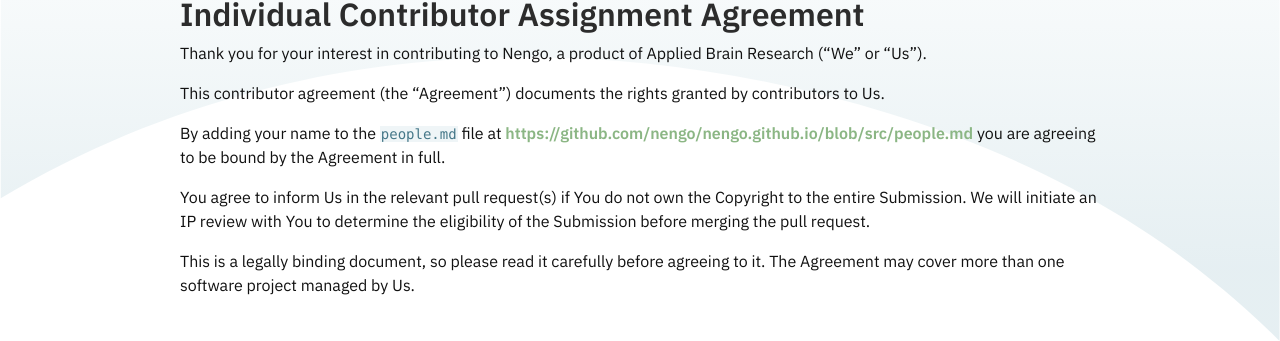
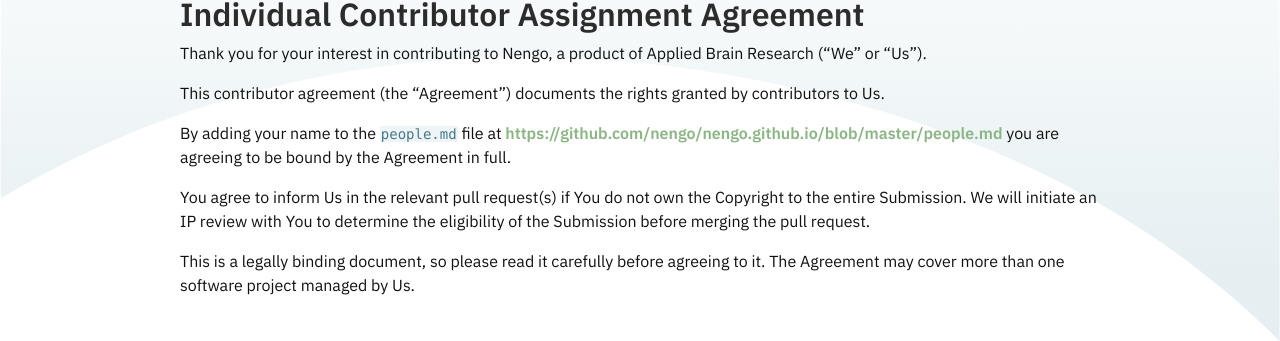
Before and after one commit to nengo/nengo.github.io, a Jekyll site: the page built from caa.md, in a window 1280 px wide and 900 px high, scrolled down 337 px. Shown: the part 137-478 px from the top of the window. Built offline with Jekyll 4.4.1, drawn with Linux system fonts in a browser that asks for light colours; nearby versions of some CDN libraries; some of the changed lines change nothing that is shown.

Commit message:
Fix link to sign CAA

```diff
--- a/caa.md
+++ b/caa.md
@@ -16,7 +16,7 @@
 granted by contributors to Us.
 
 By adding your name to the `people.md` file at
-<https://github.com/nengo/nengo.github.io/blob/src/people.md> you
+<https://github.com/nengo/nengo.github.io/blob/master/people.md> you
 are agreeing to be bound by the Agreement in full.
 
 You agree to inform Us in the relevant pull request(s) if You do not own
```
